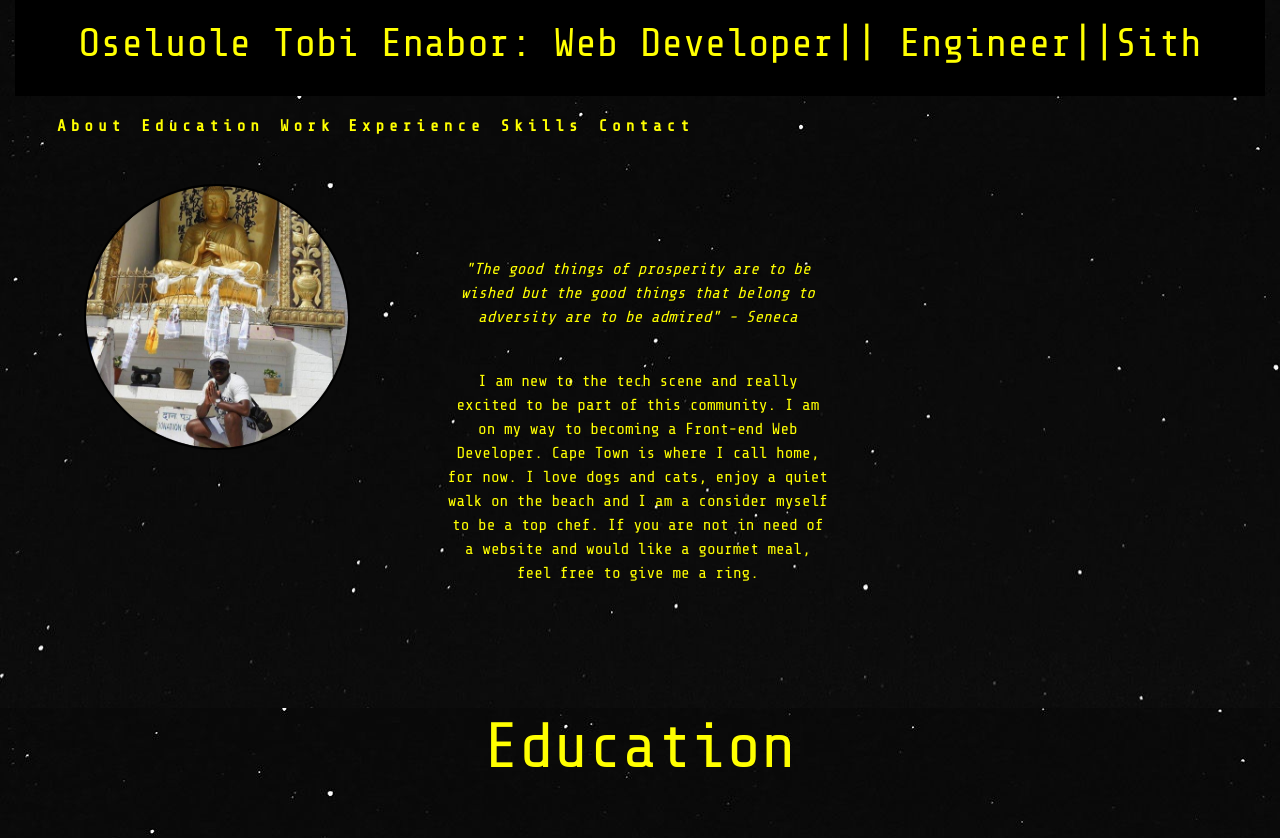
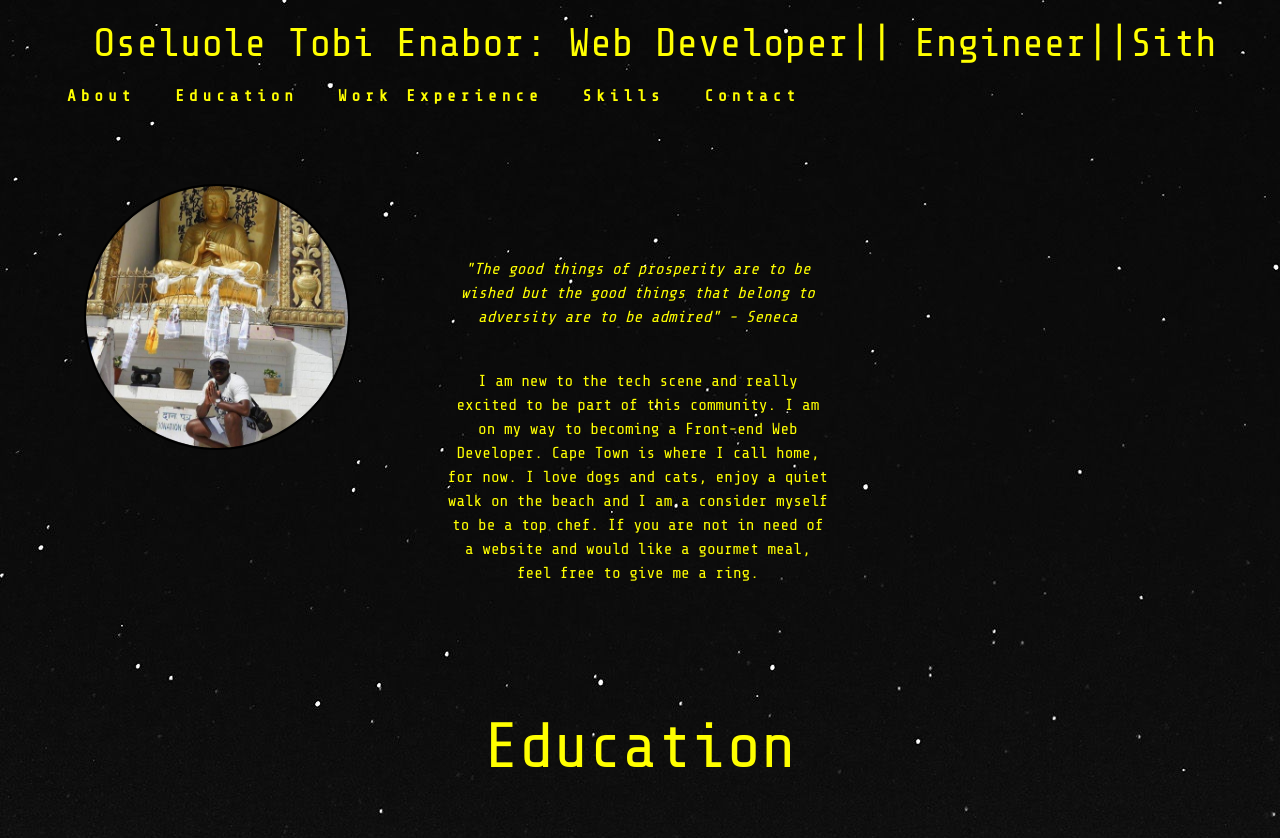
Before and after one commit to OTeeEnabor/Online-CV, a plain HTML site: page index.html in a window 1280 px wide. Shown: the top 838 px of the page. Drawn offline with nearby package versions, Linux system fonts and the light colour scheme.

Commit message:
Final submission

```diff
--- a/css/style.css
+++ b/css/style.css
@@ -7,37 +7,33 @@
 }
 
 body{
-    background-image: url("/images/profile_background.jpg");
-}.navigation{
+    background-image: url("../images/profile_background.jpg");
+}
+/* navigation{
     position:fixed;
     top:0px;
     width:100%;
-}
+} */
 header{
-    background-color:black;
+    /* background-image: url("/images/profile_background.jpg"); */
     text-align:center;
     padding:20px;
     color:yellow;
     font-weight:bold;
     font-family: 'Share Tech Mono', monospace;
+    position:fixed;
+    top:0px;
+    width:100%;
 }
-nav{
+
+nav a{
     margin:0;
-    background-image: url("/images/profile_background.jpg");
     font-family: 'Share Tech Mono', monospace;
-
-}
-nav ul {
+    float:left;
     list-style-type:none;
     margin-left:1.5rem;
     padding:10px;
     overflow:hidden;
-}
-nav li{
-    float:left;
-    /* padding: 10px 0px 10px 20px; */
-}
-nav li a{
     padding: 0.5rem;
     display: block;
     color:yellow;
@@ -45,19 +41,19 @@ nav li a{
     font-size:1rem;
     font-weight: bold;
     text-decoration: none;
-    letter-spacing: 5px;
+    letter-spacing:5px;
 }
-nav li a:hover:not(.active){
+nav a:hover:not(.active){
     color:red;
     background-color:black;
 }
 main{
-    background-image: url("/images/profile_background.jpg");
+    /* background-image: url("/images/profile_background.jpg"); */
     margin-top:100px;
 }
 .profile{
     padding:5vw;
-    background-image: url("/images/profile_background.jpg");
+    /* background-image: url("/images/profile_background.jpg"); */
 }
 .profile img{
     /* size:219px; */
@@ -65,7 +61,7 @@ main{
     /* padding:30px; */
     border-radius:50%;
     border:2px solid black;
-    float: left;
+    /* float: left; */
     width:100%;
 }
 .profile::after{
@@ -96,7 +92,7 @@ h2{
     background: url("/images/image_break1.jpg");
 }
 .education{
-    background-image: url("/images/profile_background.jpg")
+    /* background-image: url("/images/profile_background.jpg") */
 }
 .nelsonmandelarow{
     margin-top:100px;
@@ -129,7 +125,7 @@ h2{
 }
 
 .workexperience{
-    background-image: url("/images/profile_background.jpg");
+    /* background-image: url("/images/profile_background.jpg"); */
 }
 .workexperience h2{
     text-align:center;
--- a/index.html
+++ b/index.html
@@ -7,6 +7,8 @@
     <link rel="stylesheet" href="https://stackpath.bootstrapcdn.com/bootstrap/4.3.1/css/bootstrap.min.css" integrity="sha384-ggOyR0iXCbMQv3Xipma34MD+dH/1fQ784/j6cY/iJTQUOhcWr7x9JvoRxT2MZw1T" crossorigin="anonymous">
     <link href="https://fonts.googleapis.com/css?family=Share+Tech+Mono&display=swap" rel="stylesheet">
     <link href="css/style.css" type="text/css"  rel="stylesheet">
+    <link rel="stylesheet" href="https://cdnjs.cloudflare.com/ajax/libs/font-awesome/4.7.0/css/font-awesome.min.css">
+
     <title>O.T Enabor</title>
 </head>
 <body>
@@ -14,28 +16,23 @@
     <div class="navigation container-fluid">
         <header>
                 <h1>Oseluole Tobi Enabor:<span> Web Developer|| Engineer||Sith</span> </h1>
-        </header>
         <nav>
-                <ul>
-                    <li><a href="#About">About</a></li>
-                    <li><a href="#Education">Education</a></li>
-                    <li><a href="#workexperience">Work Experience</a></li>
-                    <li><a href="#skills">Skills</a></li>
-                    <li><a href="#contact">Contact</a></li>
+                <a href="#About">About</a>
+                <a href="#Education">Education</a>
+                <a href="#workexperience">Work Experience</a>
+                <a href="#skills">Skills</a>
+                <a href="#contact">Contact</a>
             </ul>
         </nav>
+        </header>
+    </div>
 
-
-
-    </div>
     <main>
-
         <div class="profile container-fluid">
             <div class="row">
                 <div class="col-sm-12 col-lg-3 ">
                     <img src="images/profile_final.png" alt="Oseluole Enabor">
                 </div>
-
                 <div class="col-sm-12 col-lg-9">
                     <section id="aboutme">
                         <p id="seneca"> "The good things of prosperity are to be wished but the good things that belong to adversity are to be admired" - Seneca </p>
@@ -47,11 +44,9 @@
         </div>
 
         </div>
+
         <!--Image Break-->
-        <!-- <div class=" imagebreak1 container-fluid">
 
-</div>
-            <!-- <img src="images/image_break1.jpg" alt="Darth Vader"> -->
         <!--EDUCATION-->
         <div class="container-fluid education">
 
@@ -115,7 +110,7 @@
                 <div class="webskills col-sm-12 col-lg-6 ">
                     Web Devolpment:
                         <ul>
-                                <li>HTML</li>
+                                <li>HTML <i class="fab fa-html5"></i></li>
                                 <li>CSS</li>
                                 <li>JavaScript</li>
 
```
Lines whose indentation alone changed are shown as unchanged.
